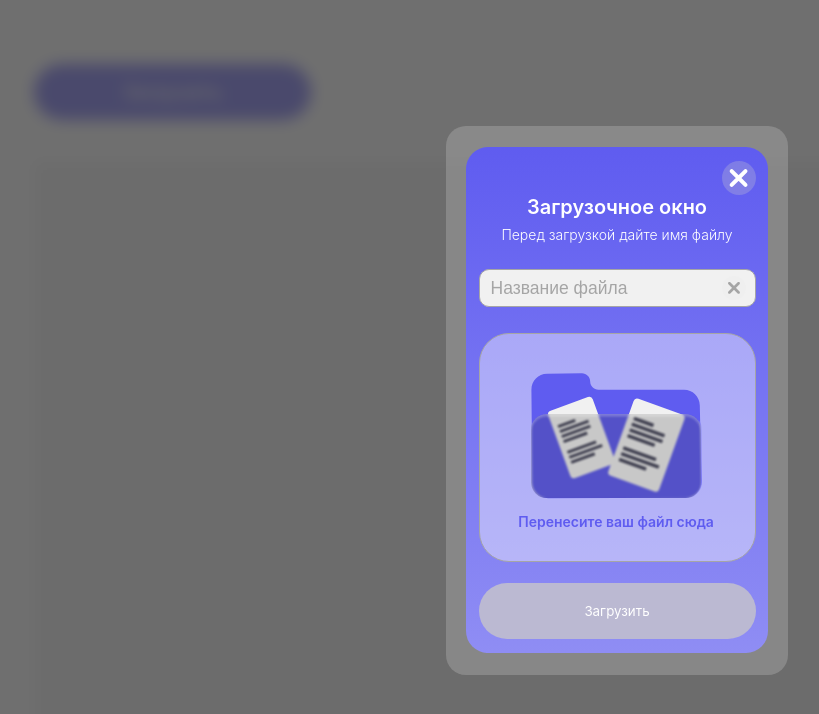
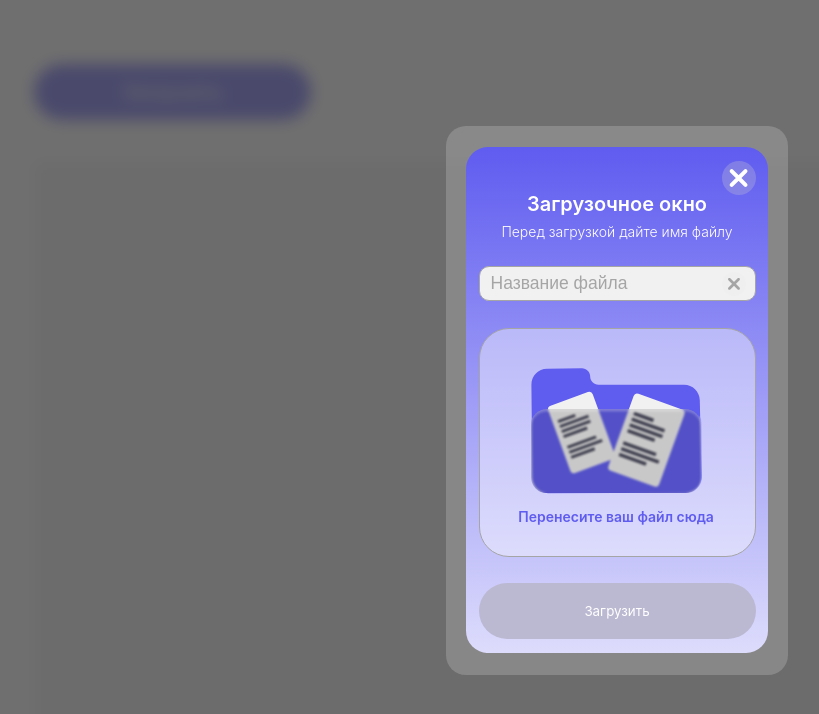
Before and after one commit to MarinaLakhneva/NPK_test_task, a React (Vite) app: page / in a window 1280 px wide. Both pictures are taken after a click on the button "Загрузить". Shown: the top 714 px of the page, without its empty margins (23-842 px from the left). Built offline with nearby package versions, Linux system fonts and the light colour scheme.

Commit message:
made a smooth animation of the background of the modal

```diff
--- a/src/components/CsvDropzone/index.jsx
+++ b/src/components/CsvDropzone/index.jsx
@@ -10,9 +10,9 @@ import File_2 from './assets/file_2.svg';
 const initial = {
 	name: '',
 	size: 0,
-	date: ''
+	lastModified: ''
 }
-const CsvDropzone = ({onChangeError, onFileUpload }) => {
+const CsvDropzone = ({onChangeError, handleFileUpload }) => {
 	const [offset, setOffset] = useState(0);
 	const [direction, setDirection] = useState(1);
 	useEffect(() => {
@@ -58,10 +58,10 @@ const CsvDropzone = ({onChangeError, onFileUpload }) => {
 					setFileInformation({
 						name: file.name,
 						size: file.size,
-						date: new Date(file.lastModified).toLocaleDateString("en-US")
+						lastModified: new Date(file.lastModified).toLocaleDateString("en-US")
 					});
 					setNextStep(true);
-					onFileUpload(file, file.name);
+					handleFileUpload(file, file.name);
 				}
 			});
 		}
@@ -116,7 +116,7 @@ const CsvDropzone = ({onChangeError, onFileUpload }) => {
 						</div>
 						<div className='load_file_block_description_container_'>
 							<p className='load_file_block_description_title'>Дата изменения:</p>
-							<p className='load_file_block_description_value'>{fileInformation.date}</p>
+							<p className='load_file_block_description_value'>{fileInformation.lastModified}</p>
 						</div>
 					</div>
 				</div>
--- a/src/components/Modal/Loading/index.jsx
+++ b/src/components/Modal/Loading/index.jsx
@@ -1,16 +1,10 @@
 import './Loading.css';
-import '../Modal.css';
 import Throbber from './assets/throbber.svg';
 
 export function Loading() {
 	return (
-		<>
-			<div className='modal_content_header'>
-				<p className='modal_title'>Загрузка файла</p>
-			</div>
 			<div className='modal_content_content_loading'>
 				<img src={Throbber} className='rotating'/>
 			</div>
-		</>
-	)
+	);
 }
--- a/src/components/Modal/Modal.css
+++ b/src/components/Modal/Modal.css
@@ -1,4 +1,4 @@
-.blur{
+.background_blur{
 	position: fixed;
 	display: flex;
 	justify-content: center;
@@ -13,8 +13,7 @@
 	transition: opacity 400ms linear 1ms, transform 400ms linear 1ms;
 	z-index: 1000;
 }
-
-.blur.transition {
+.background_blur.transition {
 	opacity: 1;
 	transition: opacity 400ms linear 1ms, transform 400ms linear 1ms;
 }
@@ -37,26 +36,64 @@
 
 .modal_container{
 	position: relative;
-	padding: 14px 12.5px;
+	width: 100%;
+	height: 100%;
+}
+
+.modal_background {
+	position: relative;
+	width: 100%;
+	height: 100%;
+}
+
+.background_color_default {
+	position: absolute;
+	width: 100%;
 	height: 100%;
 	border-radius: 22px;
 	background: linear-gradient(to bottom, #5F5CF0, #DDDCFC);
-	transition: background-color 400ms linear 1ms, transform 400ms linear 1ms;
+	transition: opacity 1s ease;
+	opacity: 1;
 }
 
-.modal_container_success{
-	background: linear-gradient(to bottom, #5F5CF0, #8F8DF4); /*не работает плавность из-за linear-gradient*/
-	transition: background-color 400ms linear 1ms, transform 400ms linear 1ms;
+.active_default {
+	opacity: 0;
 }
 
-.modal_container_error{
-	background: linear-gradient(to bottom, #F05C5C, #8F8DF4); /*не работает плавность из-за linear-gradient*/
-	transition: background-color 400ms linear 1ms, transform 400ms linear 1ms;
+.background_color_error {
+	position: absolute;
+	width: 100%;
+	height: 100%;
+	border-radius: 22px;
+	background: linear-gradient(to bottom, #F05C5C, #8F8DF4);
+	transition: opacity 1s ease;
+	opacity: 0;
+}
+
+.active_error {
+	opacity: 1;
+}
+
+.background_color_success {
+	position: absolute;
+	width: 100%;
+	height: 100%;
+	border-radius: 22px;
+	background: linear-gradient(to bottom, #5F5CF0, #8F8DF4);
+	transition: opacity 1s ease;
+	opacity: 0;
+}
+
+.active_success{
+	opacity: 1;
 }
 
 .modal_header{
+	position: absolute;
 	display: flex;
 	justify-content: flex-end;
+	top: 14px;
+	right: 12.5px;
 }
 
 .btn_close{
@@ -81,8 +118,17 @@
 }
 
 .modal_content{
+	position: absolute;
 	display: flex;
 	flex-direction: column;
+	top: 45px;
+	left: 12.5px;
+	right: 12.5px;
+	z-index: 1000;
+}
+
+.modal_content_response{
+	top: 57px;
 }
 
 .modal_content_header{
@@ -134,6 +180,7 @@
 	align-items: center;
 	padding: 6px 9px;
 	box-sizing: border-box;
+	height: 35px;
 	border: 1px solid #A5A5A5;
 	border-radius: 10px;
 	background-color: #F1F1F1;
--- a/src/components/Modal/RequestResponse/index.jsx
+++ b/src/components/Modal/RequestResponse/index.jsx
@@ -1,5 +1,4 @@
 import './RequestResponse.css';
-import '../Modal.css';
 
 export function RequestResponse({dataFile, filename, errorMsg}) {
 	const date = new Date(dataFile.timestamp);
@@ -7,15 +6,6 @@ export function RequestResponse({dataFile, filename, errorMsg}) {
 														${String(date.getHours()).padStart(2, '0')}:${String(date.getMinutes()).padStart(2, '0')}:${String(date.getSeconds()).padStart(2, '0')}`;
 
 	return (
-		<div className='modal_content'>
-			<div className='modal_content_header'>
-				{errorMsg === '' ?
-						<p className='modal_title'>Файл успешно загружен</p>
-					:
-						<p className='modal_title'>Ошибка в загрузке файла</p>
-				}
-			</div>
-			{
 				errorMsg === '' ?
 					<div className='modal_content_content_request_response'>
 						<p className='request_response_description'>filename:</p>
@@ -32,7 +22,5 @@ export function RequestResponse({dataFile, filename, errorMsg}) {
 							<p className='request_response_description'>{errorMsg}</p>
 						</div>
 					</div>
-			}
-		</div>
 	)
 }
--- a/src/components/Modal/index.jsx
+++ b/src/components/Modal/index.jsx
@@ -1,26 +1,18 @@
 import './Modal.css';
 import classNames from 'classnames';
-import {useEffect, useState} from "react";
+import {useCallback, useEffect, useState} from "react";
 
 import {uploadFile} from '../../app/api/fileUpload';
-import CsvDropzone from '../../components/CsvDropzone';
 
+import CsvDropzone from '../CsvDropzone';
 import {Loading} from './Loading';
 import {RequestResponse} from './RequestResponse';
 
 import {Close} from '../../assets/svgCode/Close';
 import {Clear} from '../../assets/svgCode/Clear';
 
+
 export function Modal({handleClose}) {
-	const [isHovered, setIsHovered] = useState(false);
-
-	const [file, setFile] = useState(null);
-	const [fileName, setFileName] = useState('');
-	const [name, setName] = useState('');
-	const handleClear = () => {
-		setName('');
-	};
-
 	const [isTransition, setIsTransition] = useState(false);
 	useEffect(() => {
 		const timer = setTimeout(() => {
@@ -37,21 +29,27 @@ export function Modal({handleClose}) {
 		}, 300);
 	};
 
+	const [isHovered, setIsHovered] = useState(false);
+
+	const [name, setName] = useState('');
+	const [file, setFile] = useState(null);
+	const [fileName, setFileName] = useState('');
+
+	const handleClear = () => setName('');
+
 	const [error, setError] = useState(false);
 	const [errorMsg, setErrorMsg] = useState('');
 	const [loading, setLoading] = useState(false);
 
-	const onChangeError = (error, errorMsg) => {
-		setTimeout(() => {
-			setError(error);
-			setErrorMsg(errorMsg);
-		}, 400);
-	};
+	const onChangeError = useCallback( (error, errorMsg) => {
+		setError(error);
+		setErrorMsg(errorMsg);
+	}, []);
 
-	const handleFileUpload = (file, fileName) => {
+	const handleFileUpload = useCallback((file, fileName) => {
 		setFile(file);
 		setFileName(fileName);
-	};
+	}, []);
 
 	const [isRequestResponse, setIsRequestResponse] = useState(false);
 	const [dataFile, setDataFile] = useState(null);
@@ -74,13 +72,28 @@ export function Modal({handleClose}) {
 		}
 	};
 
+	function GenerateContent({modalTitle, content}) {
+		return(
+			<div className={classNames('modal_content', {'modal_content_response': isRequestResponse})}>
+				<div className='modal_content_header'>
+					<p className='modal_title'>{modalTitle}</p>
+				</div>
+				{content}
+			</div>
+		);
+	}
 
 	function content(){
 		if(loading){
-			return <Loading/>;
+			return <GenerateContent modalTitle='Загрузка файла' content={<Loading/>}/>;
 		}
 		if(isRequestResponse){
-			return <RequestResponse dataFile={dataFile} filename={fileName} errorMsg={errorMsg}/>
+			return (
+				<GenerateContent
+					modalTitle={!error ? 'Файл успешно загружен' : 'Ошибка в загрузке файла'}
+					content={<RequestResponse dataFile={dataFile} filename={fileName} errorMsg={errorMsg}/>}
+				/>
+			);
 		}
 
 		return(
@@ -88,7 +101,7 @@ export function Modal({handleClose}) {
 				<div className='modal_content'>
 					<div className='modal_content_header'>
 						<p className='modal_title'>Загрузочное окно</p>
-						{errorMsg ?
+						{error ?
 							<div className='modal_description_container'>
 								<p className='modal_title_error'>Ошибка при добавлении:</p>
 								<p className='modal_description'>{errorMsg}</p>
@@ -122,7 +135,7 @@ export function Modal({handleClose}) {
 								<Clear/>
 							</button>
 						</div>
-						<CsvDropzone onChangeError={onChangeError} onFileUpload={handleFileUpload}/>
+						<CsvDropzone onChangeError={onChangeError} handleFileUpload={handleFileUpload}/>
 					</div>
 				</div>
 				<div className='modal_footer'>
@@ -142,18 +155,19 @@ export function Modal({handleClose}) {
 
 	return (
 		<div  className={classNames(
-			'blur',
+			'background_blur',
 			{'transition': isTransition})}
 		>
 			<div className={classNames(
 				'modal',
 				{'modal_request': isRequestResponse})}
 			>
-				<div className={classNames(
-					'modal_container',
-					{'modal_container_success': !error && !loading},
-					{'modal_container_error': error})}
-				>
+				<div className='modal_container'>
+					<div className='modal_background'>
+						<div className={`background_color_default ${error && 'active_default'}`}></div>
+						<div className={`background_color_error ${error && 'active_error'}`}></div>
+						<div className={`background_color_success ${isRequestResponse && !error && !loading && 'active_success'}`}></div>
+					</div>
 					<div className='modal_header'>
 						<button className='btn_close' onClick={closeModal}><Close/></button>
 					</div>
```
Also changed, not shown: 5 other files (tests, documents, lock files or other folders).
